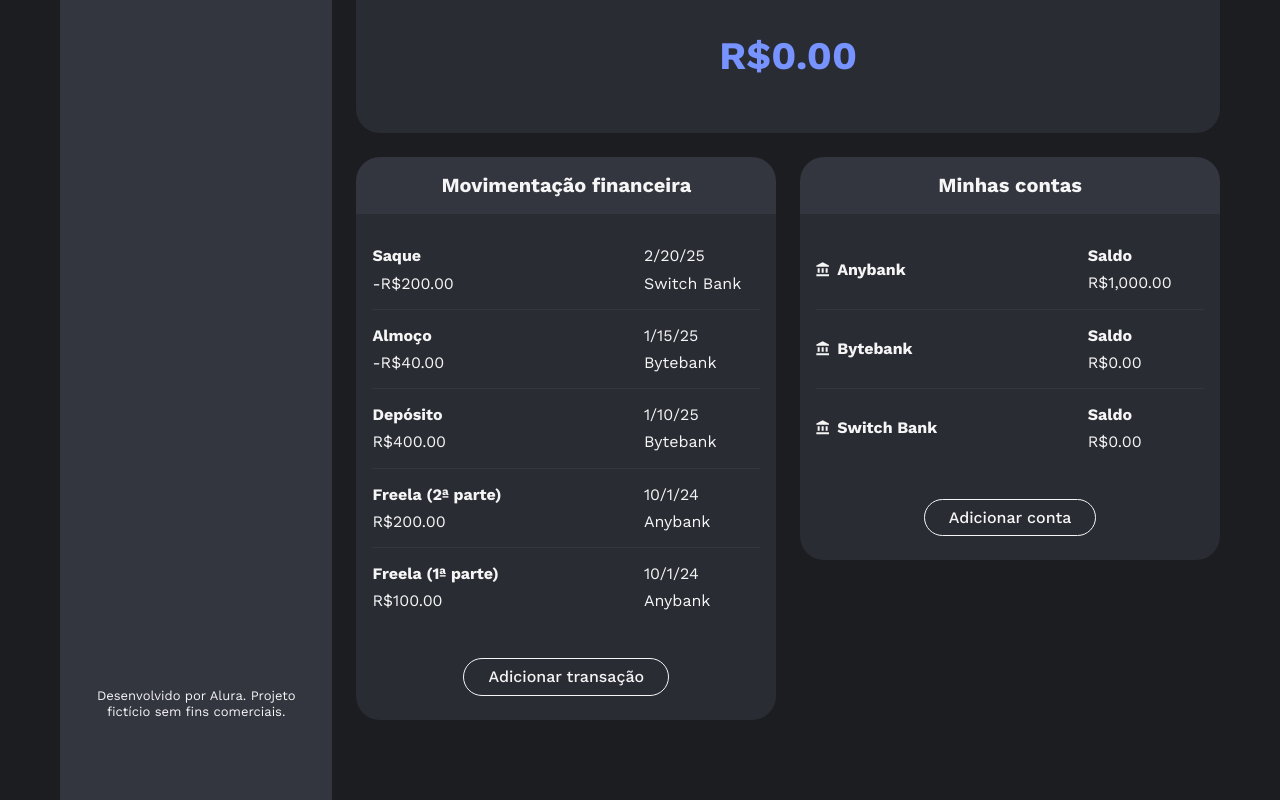
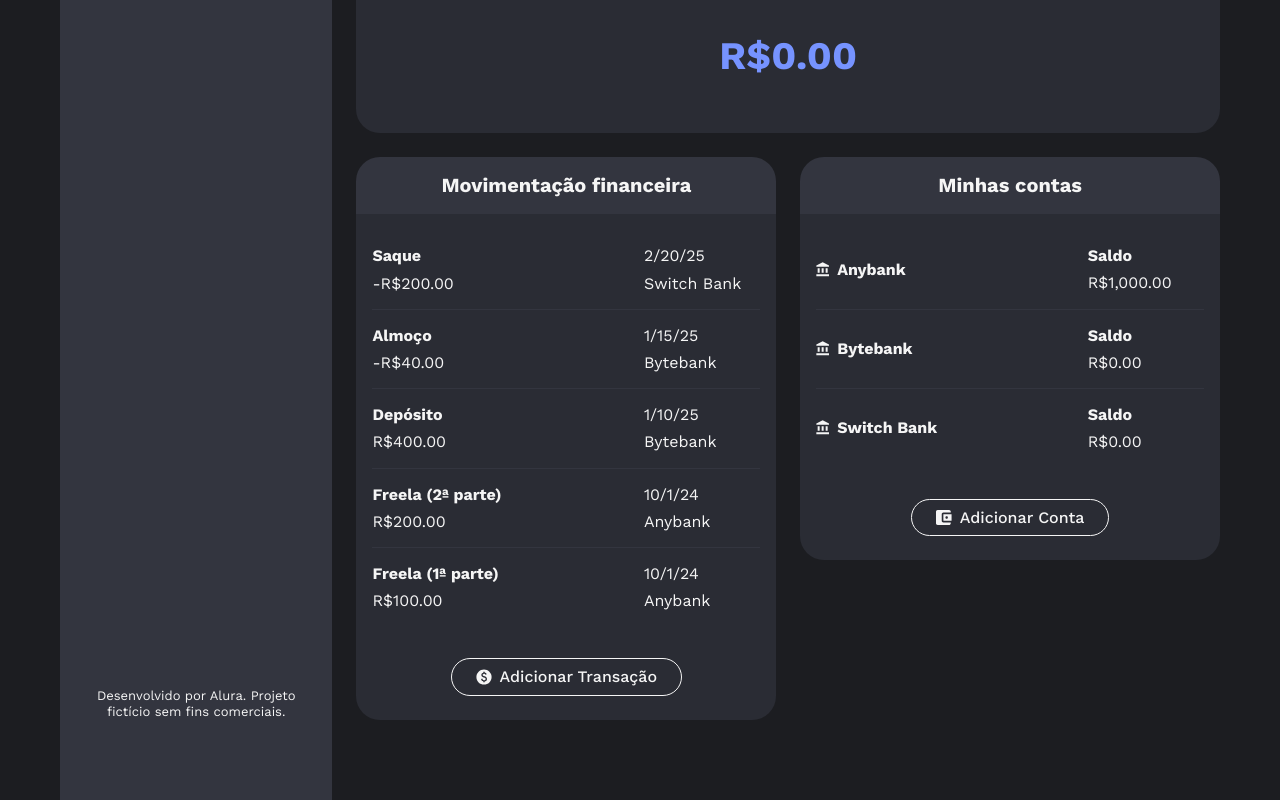
Before and after one commit to ImR0D/4457-angular-19-curso-3-projeto-base, an Angular app: page / in a window 1280 px wide. Shown: the part 272-1072 px from the top of the page. Built offline with nearby package versions, Linux system fonts and the light colour scheme.

Commit message:
refactor: implementado projeção de conteúdo com ng-content no componente de botão para deixar o componente dinâmico e permitir customizações

```diff
--- a/src/app/area-financeira/contas/contas.component.css
+++ b/src/app/area-financeira/contas/contas.component.css
@@ -21,3 +21,7 @@
 .botao-adicionar-conta {
   margin: 0 auto;
 }
+
+.icone-carteira {
+  width: 1rem;
+}
--- a/src/app/area-financeira/contas/contas.component.html
+++ b/src/app/area-financeira/contas/contas.component.html
@@ -11,13 +11,14 @@
             <app-conta [conta]="conta" />
           </li>
         } @empty {
-          <li aria-hidden="true">
-            Ainda não há contas criadas.
-          </li>
+          <li aria-hidden="true">Ainda não há contas criadas.</li>
         }
       </ul>
 
-      <app-botao class="botao-adicionar-conta" texto="Adicionar conta" />
+      <app-botao class="botao-adicionar-conta">
+        <img class="icone-carteira" src="icones/carteira.svg" alt="" />
+        Adicionar Conta
+      </app-botao>
     </div>
   </div>
 </section>
--- a/src/app/area-financeira/contas/contas.component.ts
+++ b/src/app/area-financeira/contas/contas.component.ts
@@ -1,13 +1,13 @@
 import { Component, input } from '@angular/core';
-import { BotaoComponent } from "../../compartilhados/botao/botao.component";
-import { ContaComponent } from "./conta/conta.component";
+import { BotaoComponent } from '../../compartilhados/botao/botao.component';
+import { ContaComponent } from './conta/conta.component';
 import { Conta } from '../compartilhados/conta.model';
 
 @Component({
   selector: 'app-contas',
   imports: [BotaoComponent, ContaComponent],
   templateUrl: './contas.component.html',
-  styleUrl: './contas.component.css'
+  styleUrl: './contas.component.css',
 })
 export class ContasComponent {
   contas = input.required<Conta[]>();
--- a/src/app/area-financeira/transacoes/transacoes.component.css
+++ b/src/app/area-financeira/transacoes/transacoes.component.css
@@ -21,3 +21,7 @@
 .botao-adicionar-transacao {
   margin: 0 auto;
 }
+
+.icone-moeda {
+  width: 1rem;
+}
--- a/src/app/area-financeira/transacoes/transacoes.component.html
+++ b/src/app/area-financeira/transacoes/transacoes.component.html
@@ -11,13 +11,14 @@
             <app-transacao [transacao]="transacao" />
           </li>
         } @empty {
-          <li aria-hidden="true">
-            Ainda não há transações.
-          </li>
+          <li aria-hidden="true">Ainda não há transações.</li>
         }
       </ul>
 
-      <app-botao class="botao-adicionar-transacao" texto="Adicionar transação" />
+      <app-botao class="botao-adicionar-transacao">
+        <img class="icone-moeda" src="icones/moeda.svg" alt="" />
+        Adicionar Transação
+      </app-botao>
     </div>
   </div>
 </section>
--- a/src/app/compartilhados/botao/botao.component.css
+++ b/src/app/compartilhados/botao/botao.component.css
@@ -1,5 +1,5 @@
 .botao {
-  border: 1px solid var(--texto, #F5F5F5);
+  border: 1px solid var(--texto, #f5f5f5);
   border-radius: 1.5rem;
   padding: 0.5rem 1.5rem;
   cursor: pointer;
--- a/src/app/compartilhados/botao/botao.component.html
+++ b/src/app/compartilhados/botao/botao.component.html
@@ -1,3 +1,3 @@
 <button class="botao texto-md">
-  {{ texto() }}
+  <ng-content />
 </button>
--- a/src/app/compartilhados/botao/botao.component.ts
+++ b/src/app/compartilhados/botao/botao.component.ts
@@ -4,8 +4,6 @@ import { Component, input } from '@angular/core';
   selector: 'app-botao',
   imports: [],
   templateUrl: './botao.component.html',
-  styleUrl: './botao.component.css'
+  styleUrl: './botao.component.css',
 })
-export class BotaoComponent {
-  texto = input.required<string>();
-}
+export class BotaoComponent {}
```
Also changed, not shown: src/app/area-financeira/area-financeira.component.html (line endings or trailing spaces).
